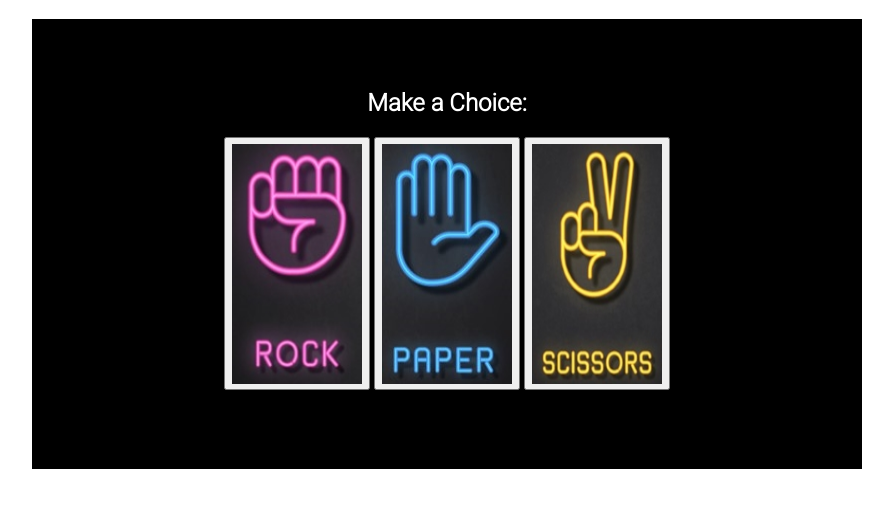
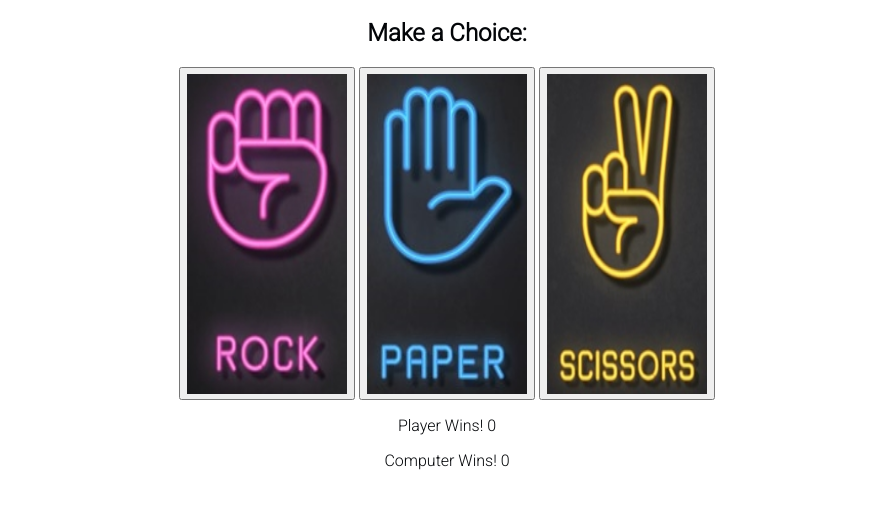
Before and after one commit to KristianM72/rock-paper-scissors, a plain HTML site: page index.html in a window 1280 px wide. Shown: the part 62-570 px from the top of the page, without its empty margins (193-1086 px from the left). Drawn offline with Linux system fonts and the light colour scheme.

Commit message:
Add styles for game

```diff
--- a/assets/css/style.css
+++ b/assets/css/style.css
@@ -9,22 +9,22 @@ body {
 
 /* --------- Game layout */
 .game-area {
-    background-color: black;
-    box-sizing: border-box;
+    background-color: white;
     width: 85%;
     height: 65vh;
-    max-height: 450px;
-    max-width: 830px;
     margin-left: auto;
     margin-right: auto;
-    padding: 4%;
     font-family: "Roboto", sans-serif;
-    color: white;
-
 }
 
 #main {
-    width: 130px;
-    height: 30vh;
+    width: 160px;
+    height: 40vh;
     margin-top: 4px;
 }
+
+.score-area {
+    margin 5px auto;
+    width 60%;
+    font-size 1.2rem;
+}
--- a/index.html
+++ b/index.html
@@ -13,12 +13,16 @@
 <body>
     <h1>Rock, Paper, Scissors</h1>
 
-    <div class="game-area">
+
         <h2>Make a Choice:</h2>
         <div class="controls-area">
-            <button><img class="rock" id ="main" src="assets/images/rock.jpg"></button>
-            <button><img class="paper" id ="main" src="assets/images/paper.jpg"></button>
-            <button><img class="scissors" id ="main" src="assets/images/scissors.jpg"></button>
+            <button data-type="rock"><img class="rock" id ="main" src="assets/images/rock.jpg"></button>
+            <button data-type="paper"><img class="paper" id ="main" src="assets/images/paper.jpg"></button>
+            <button data-type="scissors"><img class="scissors" id ="main" src="assets/images/scissors.jpg"></button>
+    </div>
+    <div class="score-area">
+        <p class="scores">Player Wins! <span id="player-wins">0</span></p>
+        <p class="scores">Computer Wins! <span id="computer-wins">0</span></p>
     </div>
 
     <script src="assets/js/script.js"></script>
```
